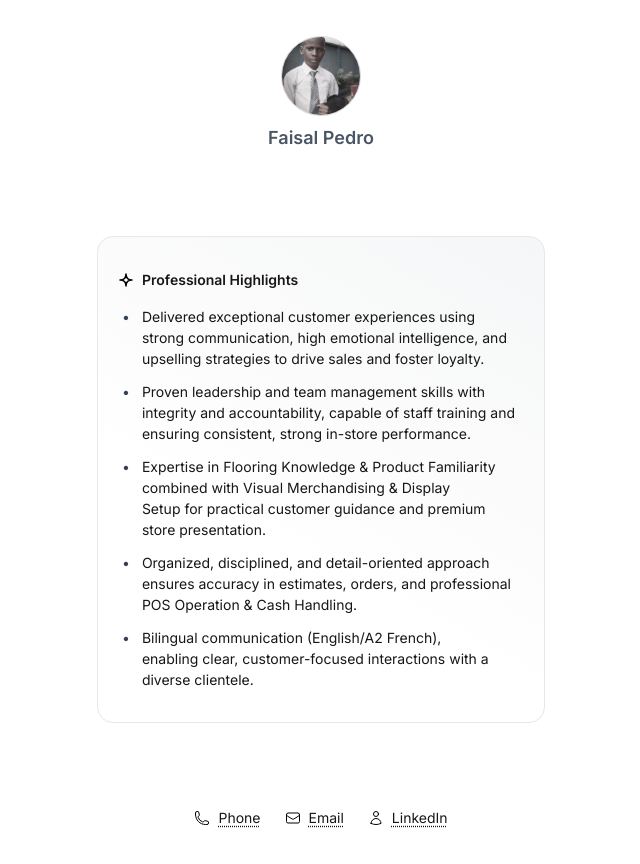
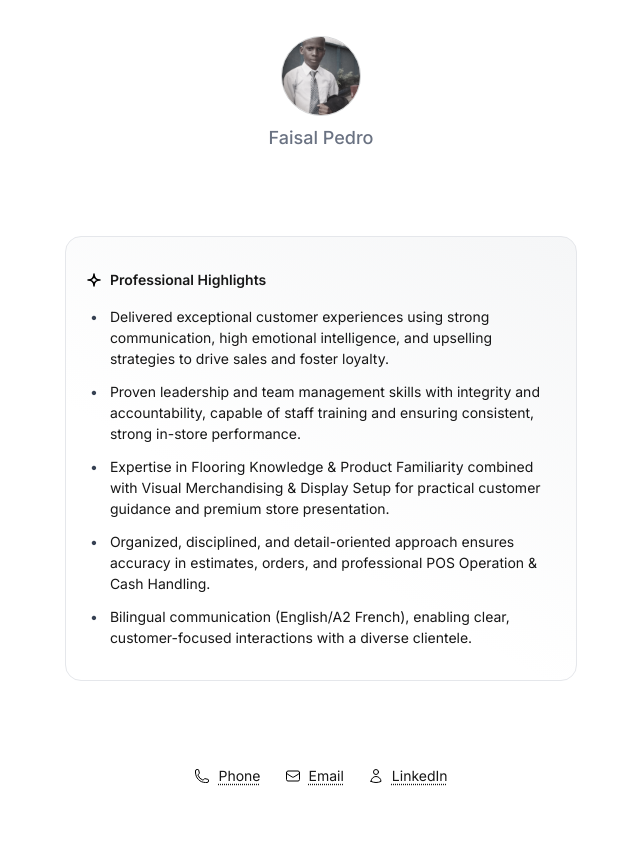
Before and after one commit to peddi-togo/faisalpedro.com, a Next.js app: page / in a window 1280 px wide. Shown: the whole page, without its empty margins (319-959 px from the left). After the commit the page ends 822 px from the top, so only its background shows below. Built offline with nearby package versions, Linux system fonts and the light colour scheme.

Commit message:
add heading component

```diff
--- a/components/header.js
+++ b/components/header.js
@@ -1,17 +1,19 @@
 import NextLink from "next/link";
 import Avatar from "@/components/avatar";
+import Heading from "@/components/heading";
 
 export default function Header() {
   return (
     <header className="px-3">
       <div className="max-w-md py-9 mx-auto">
-        <NextLink href="/" className="flex flex-col items-center justify-center gap-2">
-          <Avatar
-            src="/images/pedro.jpeg"
-            alt="Faisal Pedro"
-            size={80}
-          />
-          <h1 className="text-lg text-gray-600 font-semibold">Faisal Pedro</h1>
+        <NextLink
+          href="/"
+          className="flex flex-col items-center justify-center gap-2"
+        >
+          <Avatar src="/images/pedro.jpeg" alt="Faisal Pedro" size={80} />
+          <Heading level={1} className="text-lg text-gray-500 font-medium">
+            Faisal Pedro
+          </Heading>
         </NextLink>
       </div>
     </header>
--- /dev/null
+++ b/components/heading.js
@@ -0,0 +1,13 @@
+import { twMerge } from "tailwind-merge";
+import Icon from "./icon";
+
+export default function Heading({ level, iconName, children, className = "" }) {
+  const Tag = `h${level}`;
+
+  return (
+    <Tag className={twMerge("flex items-center gap-1 font-semibold", className)}>
+      {iconName && <Icon name={iconName} className="static -translate-x-1" />}
+      {children}
+    </Tag>
+  );
+}
--- a/components/professional-highlights.js
+++ b/components/professional-highlights.js
@@ -1,16 +1,15 @@
-import Icon from "./icon";
+import Heading from "./heading";
 import data from "@/app/data.json";
 
 export default function ProfessionalHighlights() {
   const highlights = data.professional_highlights;
 
   return (
-    <section className="max-w-md py-12 mx-auto">
+    <section className="max-w-lg py-12 mx-auto">
       <div className="px-6 py-8 border border-solid border-gray-200 rounded-2xl bg-linear-[210deg,#d1d5da36_0%,#ffffff00_63%]">
-        <h2 className="flex items-center gap-1  font-semibold mb-4">
-          <Icon name="spark" className="static translate-x-[-4px]" />
+        <Heading level={2} iconName="spark" className="mb-4">
           Professional Highlights
-        </h2>
+        </Heading>
         <ul className="space-y-3 ">
           {highlights.map((highlight, index) => (
             <li key={index} className="flex gap-3">
```
